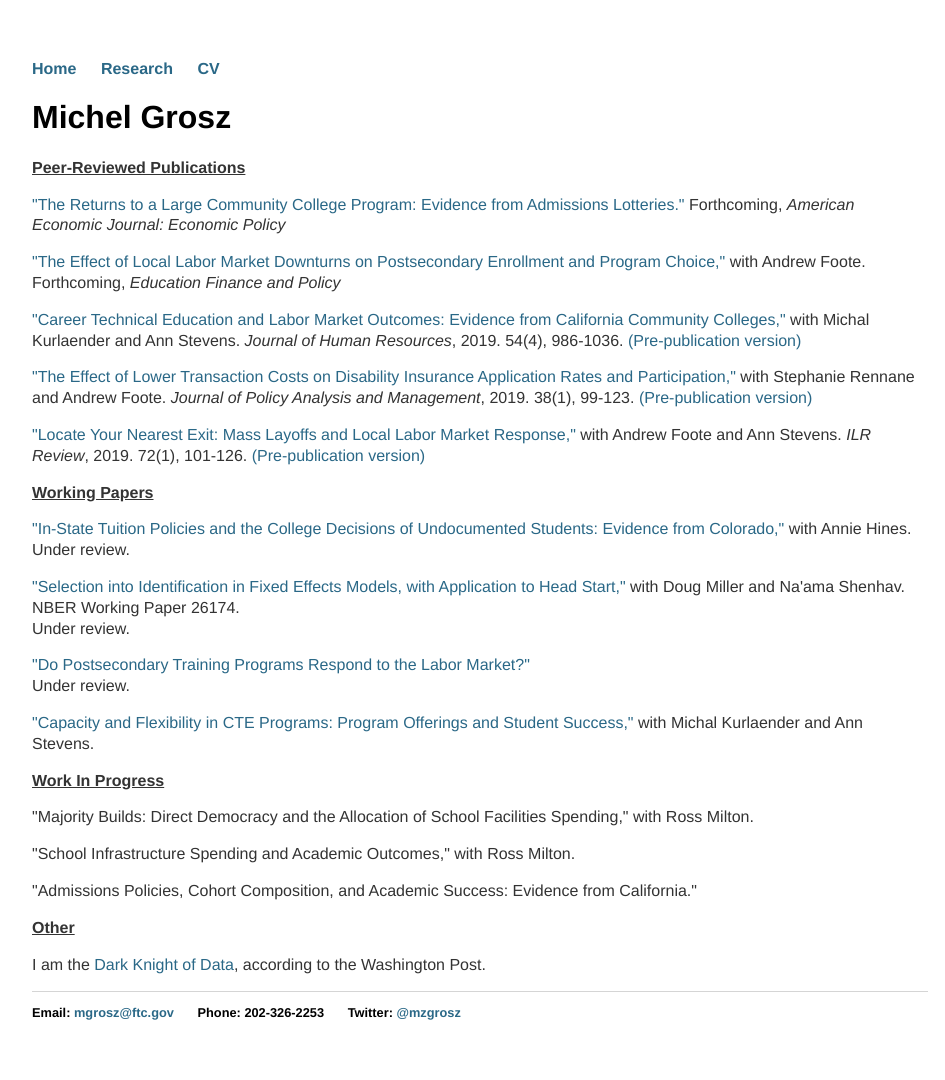
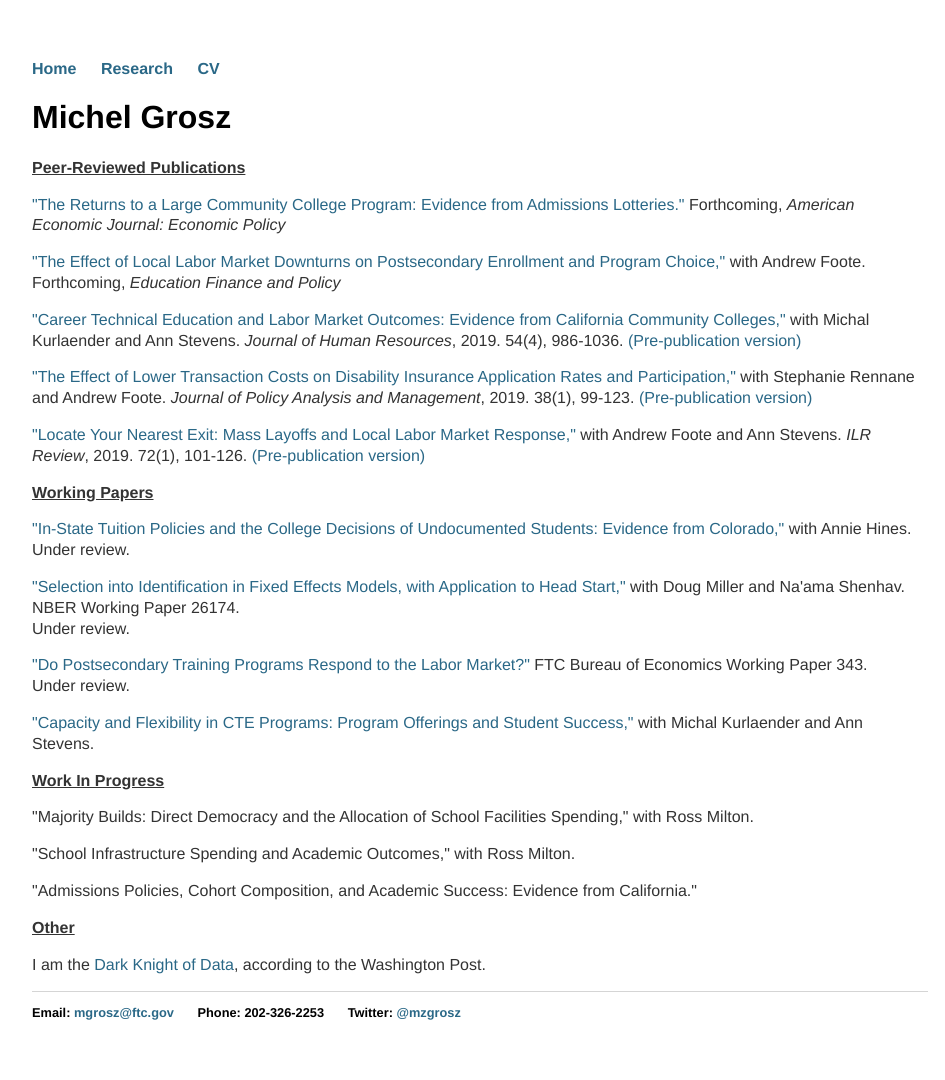
Before and after one commit to mzgrosz/mzgrosz.github.io, a Jekyll site: the page built from research/index.html, in a window 1280 px wide. Shown: the whole page, without its empty margins (160-1105 px from the left). Built offline with Jekyll 4.4.1, drawn with Linux system fonts in a browser that asks for light colours.

Commit message:
Update index.html

```diff
--- a/research/index.html
+++ b/research/index.html
@@ -57,7 +57,7 @@ title: Michel Grosz
 	Under review.<br>
 	</p>
 
-<p><a href="https://www.abtassociates.com/insights/publications/white-paper/do-postsecondary-training-programs-respond-to-changes-in-the">&quot;Do Postsecondary Training Programs Respond to the Labor Market?&quot;</a> <br>
+<p><a href="https://www.abtassociates.com/insights/publications/white-paper/do-postsecondary-training-programs-respond-to-changes-in-the">&quot;Do Postsecondary Training Programs Respond to the Labor Market?&quot;</a> FTC Bureau of Economics Working Paper 343. <br>
 	Under review.<br>
 	<!--Op-eds/Briefs: <a href="https://www.insidehighered.com/views/2019/07/10/community-colleges-should-be-more-responsive-labor-market-changes-opinion">Inside Higher Ed</a>
 	<br>
```
